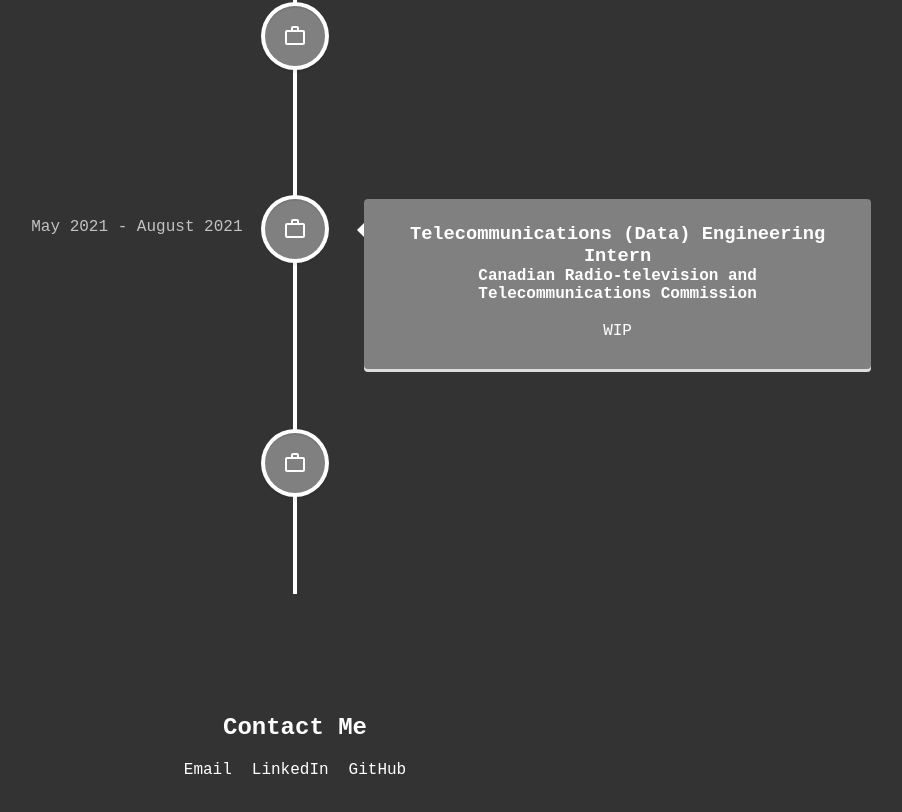
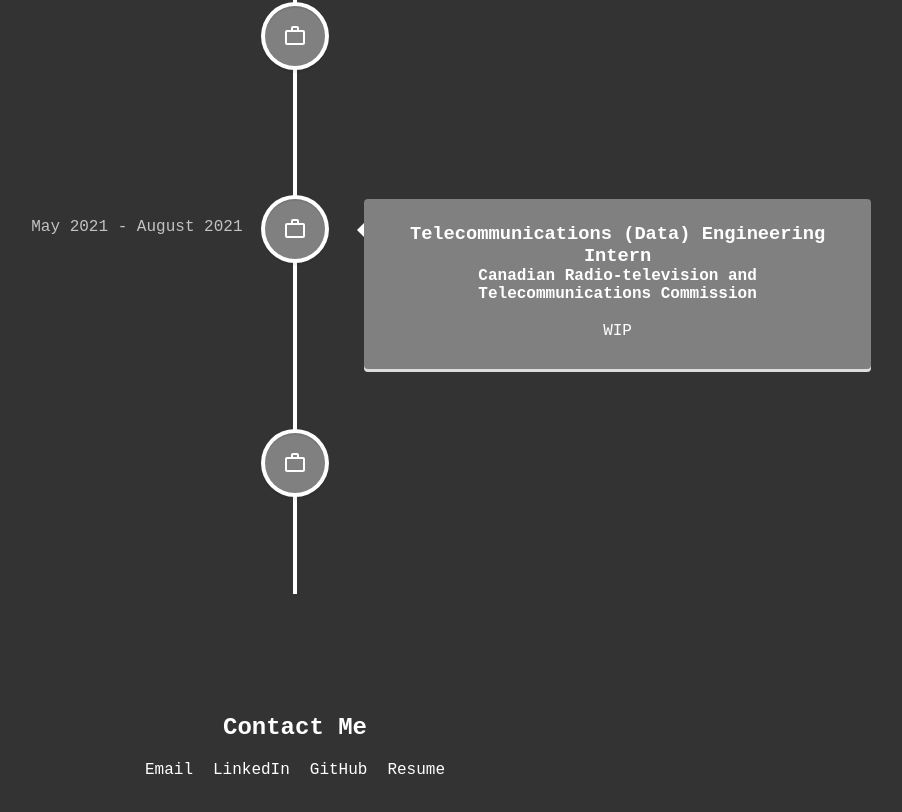
Before and after one commit to kana2001/kana2001.github.io, a React (Create React App) app: page / in a window 1280 px wide. Shown: the part 358-1170 px from the top of the page, without its empty margins (345-1247 px from the left). Built offline with nearby package versions, Linux system fonts and the light colour scheme.

Commit message:
added resume to the website

```diff
--- a/src/App.js
+++ b/src/App.js
@@ -55,6 +55,7 @@
           <a href="mailto:adiwiwekananda@gmail.com">Email</a>
           <a href="https://www.linkedin.com/in/aditya-wiwekananda/" target="_blank" rel="noopener noreferrer">LinkedIn</a>
           <a href="https://github.com/kana2001" target="_blank" rel="noopener noreferrer">GitHub</a>
+          <a href={`${process.env.PUBLIC_URL}/assets/resume.pdf`} target="_blank" rel="noopener noreferrer">Resume</a>
         </div>
       </div>
     </Router>
```
Also changed, not shown: 1 other file (tests, documents, lock files or other folders).
